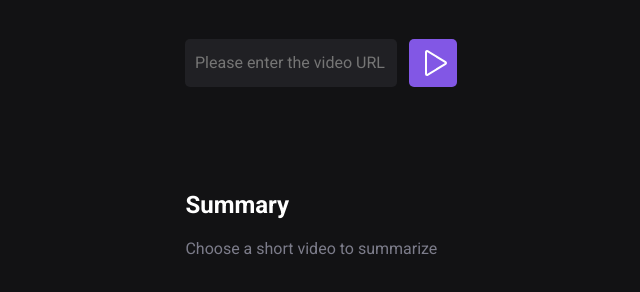
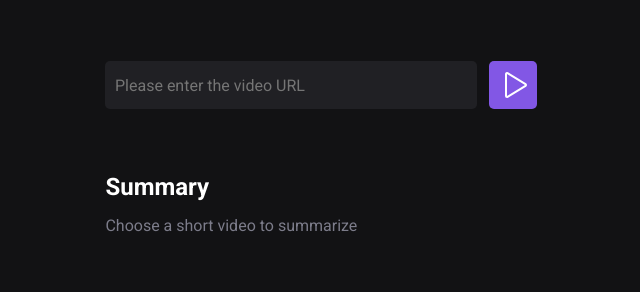
Before and after one commit to CarolANikolic/shorts-summary, a website built with Vite: page index.html in a window 1280 px wide. Shown: the part 354-646 px from the top of the page, without its empty margins (327-967 px from the left). Built offline with nearby package versions, Linux system fonts and the light colour scheme.

Commit message:
feat(home): adjust space within the input and the text summary

```diff
--- a/web/components/Input/input.css
+++ b/web/components/Input/input.css
@@ -13,6 +13,8 @@
     outline: 2px solid #8257e5;
 }
 
-.app-containerimg {
-    margin: 0 auto;
+@media (min-width: 760px) {
+    .input-url {
+        width: 22rem
+    }
 }
--- a/web/components/Text/index.js
+++ b/web/components/Text/index.js
@@ -7,10 +7,12 @@ const Text = (type, content, keyword) => {
     text.classList.add("main-title") :
     type === "h2" ?
     text.classList.add("subtitle") :
-    text.classList.add("paragraph")
+    type === "p" ?
+    text.classList.add("paragraph") :
+    ''
 
     keyword === "lighter-text" &&
-    text.classList.add("lighter-text")
+    text.classList.add("lighter-text");
 
     return text
 }
--- a/web/components/Text/text.css
+++ b/web/components/Text/text.css
@@ -4,12 +4,13 @@
 }
 
 .subtitle {
-    margin-top: 6.5rem;
+    margin-top: 4rem;
 }
 
 .paragraph {
     text-align: justify;
     max-width: 400px;
+    margin-top: -5px;
 }
 
 .lighter-text {
```
